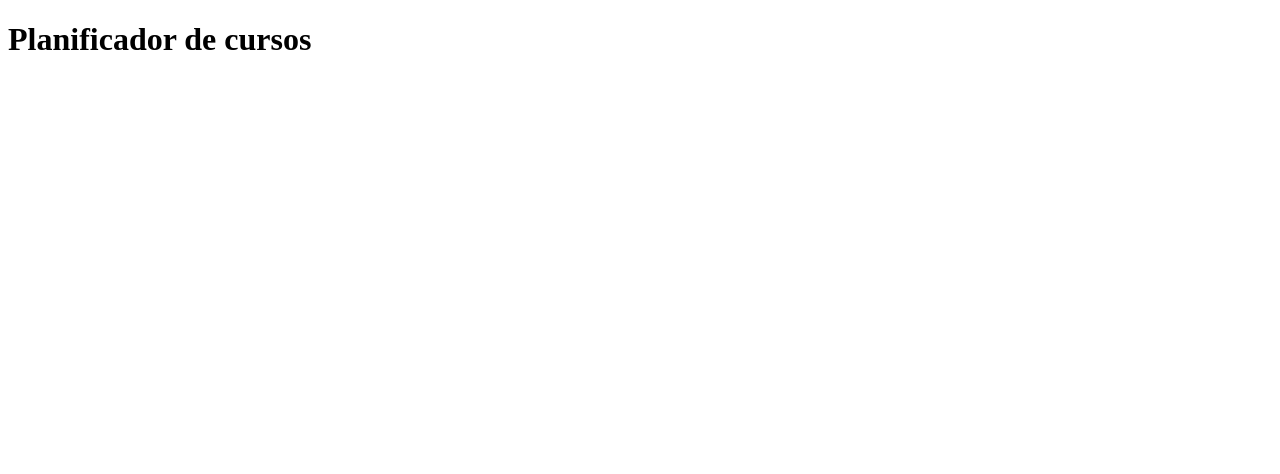
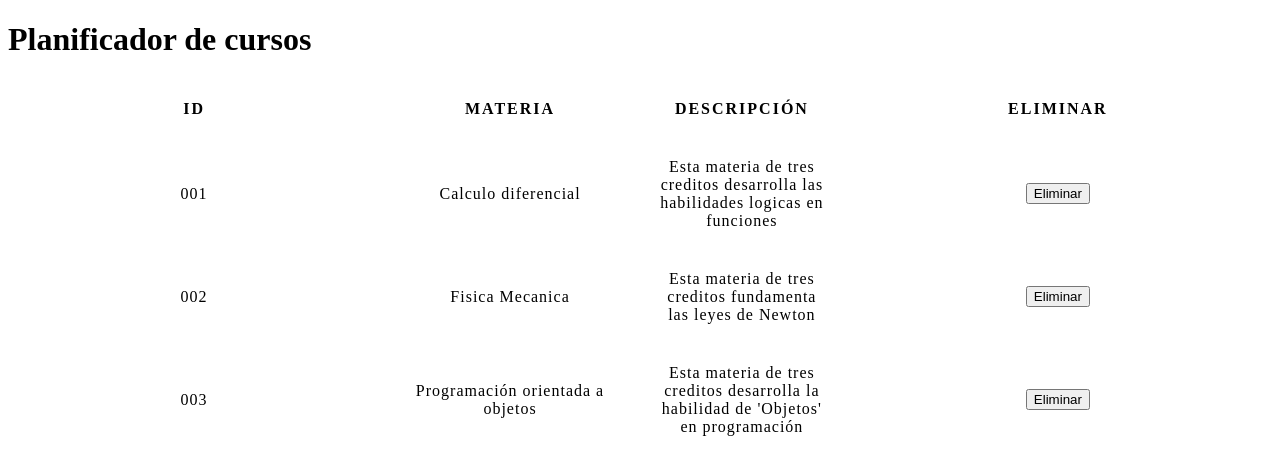
Before and after one commit to Edwinguty2/01-React, a React (Create React App) app: page / in a window 1280 px wide. Shown: the top 474 px of the page. Built offline with nearby package versions, Linux system fonts and the light colour scheme.

Commit message:
Renderiza tabla con la lista de objetos

```diff
--- a/src/App.js
+++ b/src/App.js
@@ -1,5 +1,3 @@
-export const CourseList = () => {
-
 let cursos = [{
     id: "001",
     materia: "Calculo diferencial",
@@ -8,17 +6,45 @@ export const CourseList = () => {
 {
     id: "002",
     materia: "Fisica Mecanica",
-        descripcion: "Esta materia de tres creditos, fundamenta las leyes de Newton"
+    descripcion: "Esta materia de tres creditos fundamenta las leyes de Newton"
 },
 {
     id: "003",
     materia: "Programación orientada a objetos",
-        descripcion: "Esta materia de tres creditos,desarrolla la habilidad de 'Objetos' en programación"
-    }]
+    descripcion: "Esta materia de tres creditos desarrolla la habilidad de 'Objetos' en programación"
+}];
+
+export const CourseList = () => {
 
     return (
-        <>
+
+        <div>
             <h1>Planificador de cursos</h1>
-        </>
+            <table id='tabla'>
+                <thead>
+                    <tr>
+                        <th>ID</th>
+                        <th>MATERIA</th>
+                        <th>DESCRIPCIÓN</th>
+                        <th>ELIMINAR</th>
+                    </tr>
+                </thead>
+
+                <tbody>
+                    {cursos.map(function (curso) {
+                        return (
+                            <tr key={curso.id}>
+                                <td>{curso.id}</td>
+                                <td>{curso.materia}</td>
+                                <td>{curso.descripcion}</td>
+                                <td><button id={curso.id}>Eliminar</button></td>
+                            </tr>
+                        );
+                    })}
+                </tbody>
+            </table>
+        </div>
+
+
     )
 };
--- a/src/index.js
+++ b/src/index.js
@@ -1,5 +1,6 @@
 import React from 'react';
 import { CourseList } from './App';
+import './style.css';
 import ReactDOM from 'react-dom/client';
 
 ReactDOM.createRoot(document.getElementById('root')).render(
--- /dev/null
+++ b/src/style.css
@@ -0,0 +1,42 @@
+table {
+	table-layout: fixed;
+	width: 100%;
+	border-collapse: collapse;
+}
+
+thead th:nth-child(1) {
+	width: 30%;
+}
+
+thead th:nth-child(2) {
+	width: 20%;
+}
+
+thead th:nth-child(3) {
+	width: 15%;
+}
+
+thead th:nth-child(4) {
+	width: 35%;
+}
+
+th,
+td {
+	padding: 20px;
+}
+
+th {
+	letter-spacing: 2px;
+}
+
+td {
+	letter-spacing: 1px;
+}
+
+tbody td {
+	text-align: center;
+}
+
+tfoot th {
+	text-align: right;
+}
```
Lines whose indentation alone changed are shown as unchanged.
